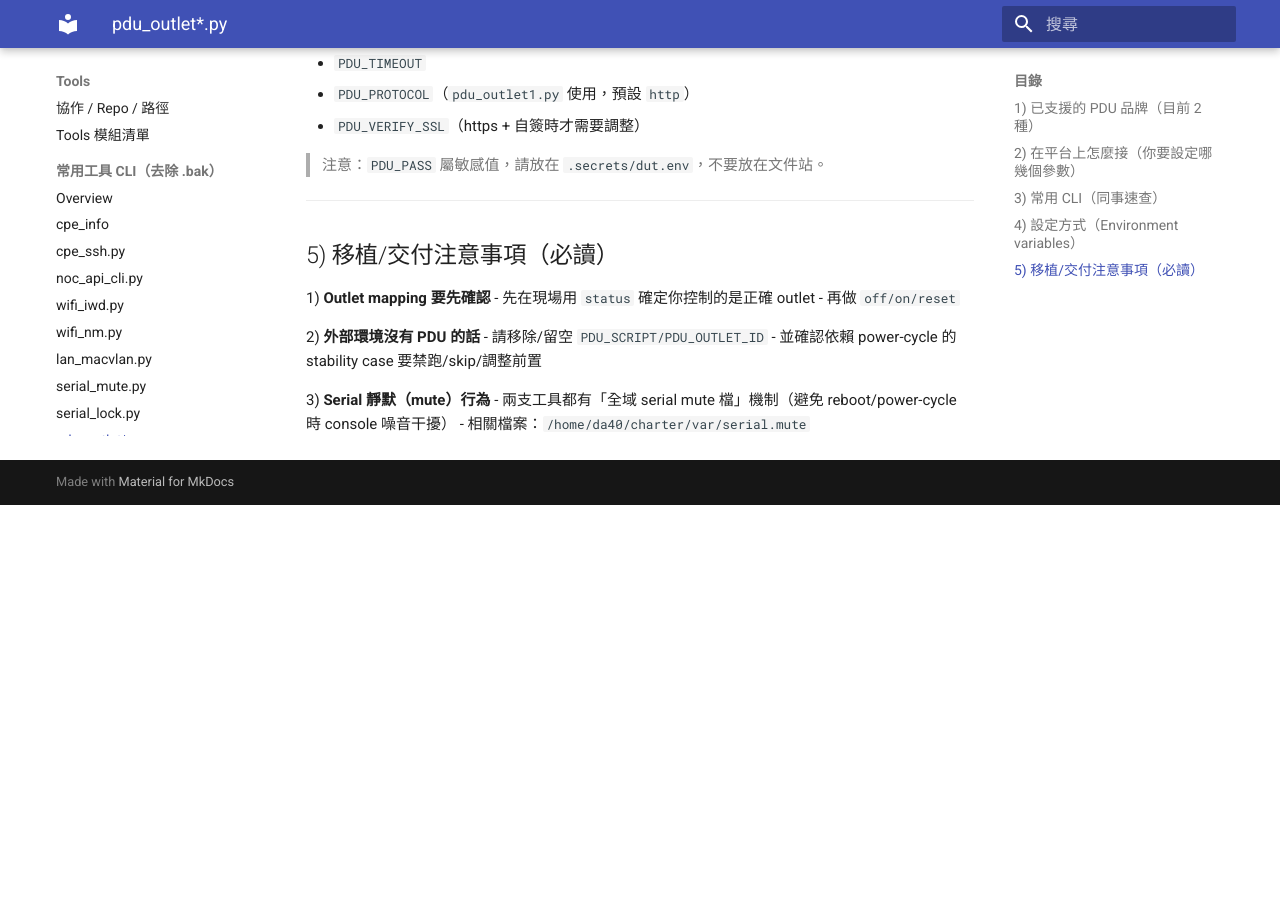
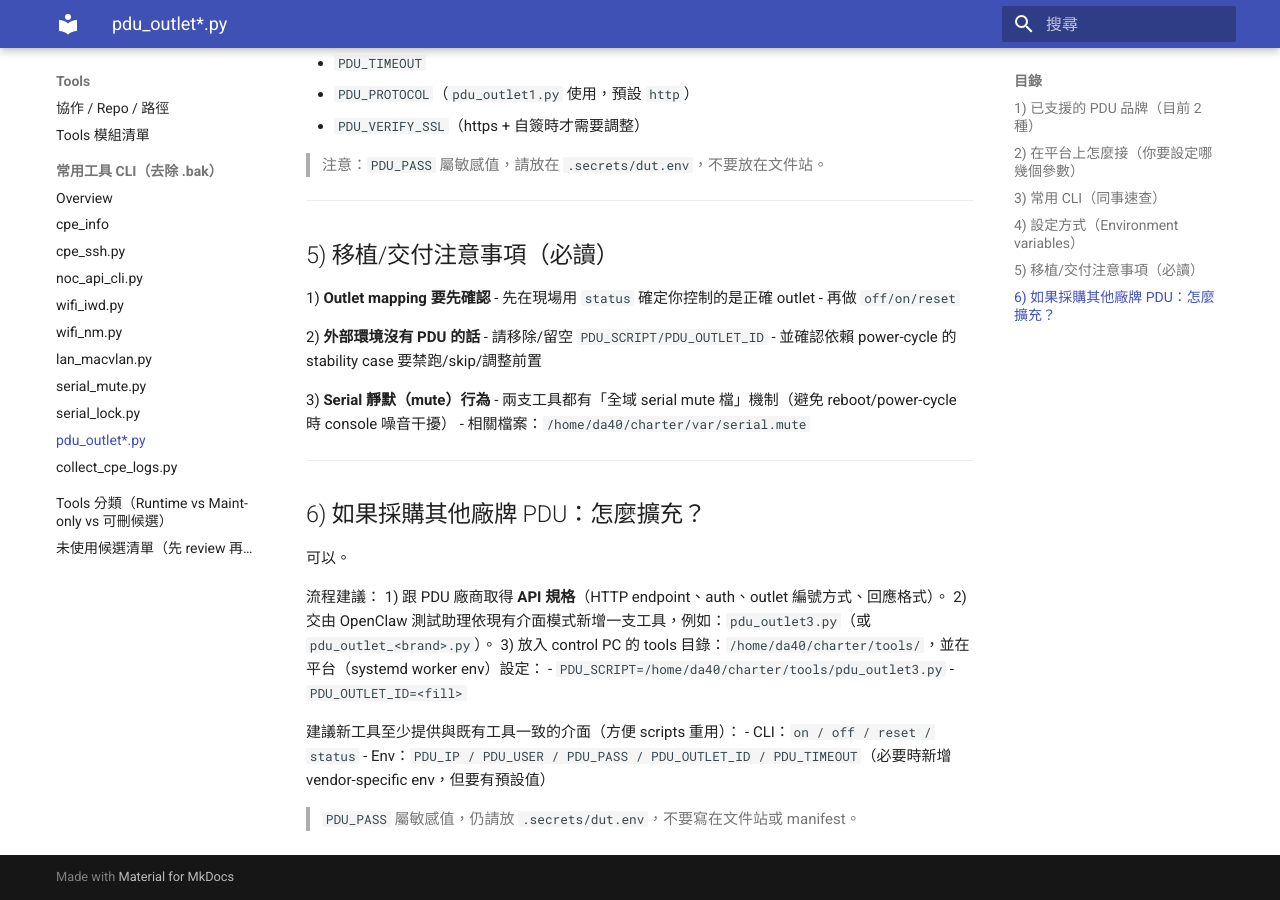
Before and after one commit to askeywifisit-ui/charter_project, an MkDocs documentation site: the page built from docs/charter_site/docs/tools/pdu.md, in a window 1280 px wide and 900 px high, scrolled down 1585 px. Built offline with MkDocs 1.6.1 and Material for MkDocs 9.7.7, drawn with Linux system fonts in a browser that asks for light colours; comment, search, counter and statistics services are not loaded; before the commit the page ends 2090 px from its top, so only the background shows below that.

Commit message:
Docs: add guidance for extending tools with new PDU vendor (pdu_outletX.py)

```diff
--- a/docs/charter_site/docs/tools/pdu.md
+++ b/docs/charter_site/docs/tools/pdu.md
@@ -80,3 +80,22 @@
 3) **Serial 靜默（mute）行為**
 - 兩支工具都有「全域 serial mute 檔」機制（避免 reboot/power-cycle 時 console 噪音干擾）
 - 相關檔案：`/home/da40/charter/var/serial.mute`
+
+---
+
+## 6) 如果採購其他廠牌 PDU：怎麼擴充？
+
+可以。
+
+流程建議：
+1) 跟 PDU 廠商取得 **API 規格**（HTTP endpoint、auth、outlet 編號方式、回應格式）。
+2) 交由 OpenClaw 測試助理依現有介面模式新增一支工具，例如：`pdu_outlet3.py`（或 `pdu_outlet_<brand>.py`）。
+3) 放入 control PC 的 tools 目錄：`/home/da40/charter/tools/`，並在平台（systemd worker env）設定：
+   - `PDU_SCRIPT=/home/da40/charter/tools/pdu_outlet3.py`
+   - `PDU_OUTLET_ID=<fill>`
+
+建議新工具至少提供與既有工具一致的介面（方便 scripts 重用）：
+- CLI：`on / off / reset / status`
+- Env：`PDU_IP / PDU_USER / PDU_PASS / PDU_OUTLET_ID / PDU_TIMEOUT`（必要時新增 vendor-specific env，但要有預設值）
+
+> `PDU_PASS` 屬敏感值，仍請放 `.secrets/dut.env`，不要寫在文件站或 manifest。
```
